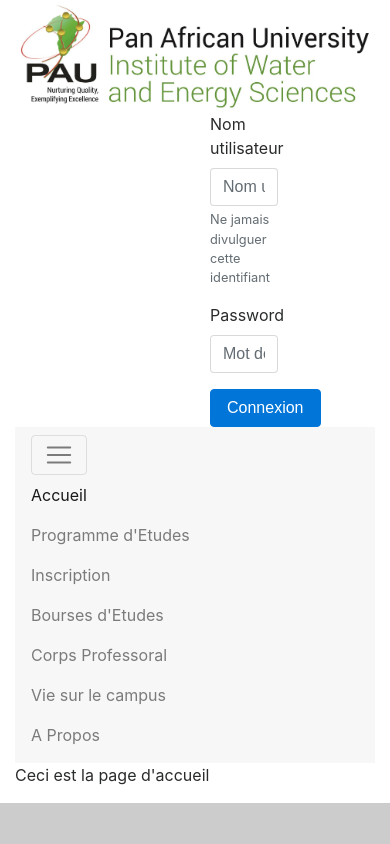
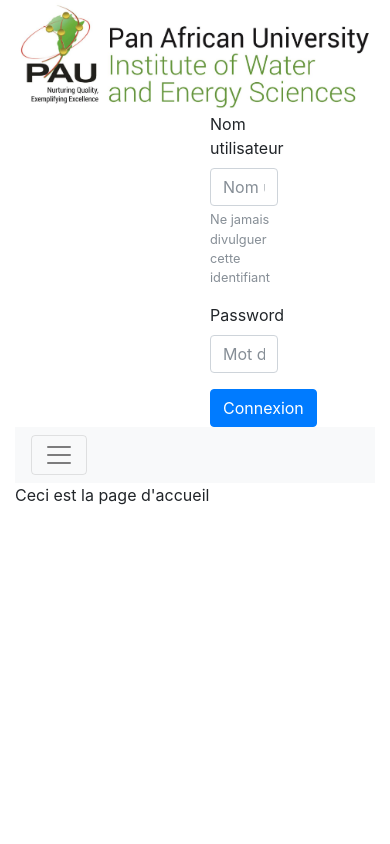
Before and after one commit to dutinfo-projets3/site-web, a PHP site: page / in a window 390 px wide. Run offline with PHP 8.4, Linux system fonts and the light colour scheme; some libraries are stand-ins or nearby versions.

Commit message:
Menu mobile réparé

```diff
--- a/twigs/template.html.twig
+++ b/twigs/template.html.twig
@@ -2,11 +2,8 @@
 <html>
 	<head>
 		<title>Accueil - Université PanAfricaine - L'Institut des Sciences de l'Eau et de l'Energie</title>
-		<link rel="stylesheet" href="/assets/css/bootstrap.min.css">
-		<link rel="stylesheet" href="/assets/css/bootstrap-grid.min.css">
-		<link rel="stylesheet" href="/assets/css/bootstrap-reboot.min.css">
-		<link rel="stylesheet" href="/assets/css/base.css">
-		{% block stylesheets %}
+		<link rel="stylesheet" href="https://maxcdn.bootstrapcdn.com/bootstrap/4.0.0-beta.2/css/bootstrap.min.css" integrity="sha384-PsH8R72JQ3SOdhVi3uxftmaW6Vc51MKb0q5P2rRUpPvrszuE4W1povHYgTpBfshb" crossorigin="anonymous">
+        {% block stylesheets %}
 		{% endblock %}
 	</head>
 
@@ -24,13 +21,12 @@
 		</div>
 	</div>
 	<!-- navbar principale-->
-	<nav class="navbar  navbar-toggleable-md navbar-light bg-faded">
-		<button class="navbar-toggler" type="button" data-toggle="collapse" data-target="#navbarNav">
+	<nav class="navbar navbar-expand-lg navbar-light bg-light">
+		<button class="navbar-toggler" type="button" data-toggle="collapse" data-target="#navbarTogglerDemo01" aria-controls="navbarTogglerDemo01" aria-expanded="false" aria-label="Toggle navigation">
 			<span class="navbar-toggler-icon"></span>
 		</button>
-
-		<div class="navbar-collapse justify-content-center" id="navbarNav">
-			<ul class="navbar-nav">
+		<div class="collapse navbar-collapse" id="navbarTogglerDemo01">
+			<ul class="navbar-nav mr-auto mt-2 mt-lg-0">
 				<li class="nav-item active"><a class="nav-link" href="index.php">Accueil<span class="sr-only">(current)</span></a></li>
 				<li class="nav-item"><a class="nav-link" href="#">Programme d'Etudes</a></li>
 				<li class="nav-item"><a class="nav-link" href="#">Inscription</a></li>
@@ -67,9 +63,8 @@
 			{% endblock %}
 		</div>
 </div>
-
-		<script src="/assets/js/jquery.min.js"></script>
-		<script src="/assets/js/bootstrap.min.js"></script>
-		<script src="/assets/js/bootstrap.bundle.min.js"></script>
-	</body>
+<script src="https://code.jquery.com/jquery-3.2.1.slim.min.js" integrity="sha384-KJ3o2DKtIkvYIK3UENzmM7KCkRr/rE9/Qpg6aAZGJwFDMVNA/GpGFF93hXpG5KkN" crossorigin="anonymous"></script>
+<script src="https://cdnjs.cloudflare.com/ajax/libs/popper.js/1.12.3/umd/popper.min.js" integrity="sha384-vFJXuSJphROIrBnz7yo7oB41mKfc8JzQZiCq4NCceLEaO4IHwicKwpJf9c9IpFgh" crossorigin="anonymous"></script>
+<script src="https://maxcdn.bootstrapcdn.com/bootstrap/4.0.0-beta.2/js/bootstrap.min.js" integrity="sha384-alpBpkh1PFOepccYVYDB4do5UnbKysX5WZXm3XxPqe5iKTfUKjNkCk9SaVuEZflJ" crossorigin="anonymous"></script>
+</body>
 </html>
```
Also changed, not shown: 3 other files.
